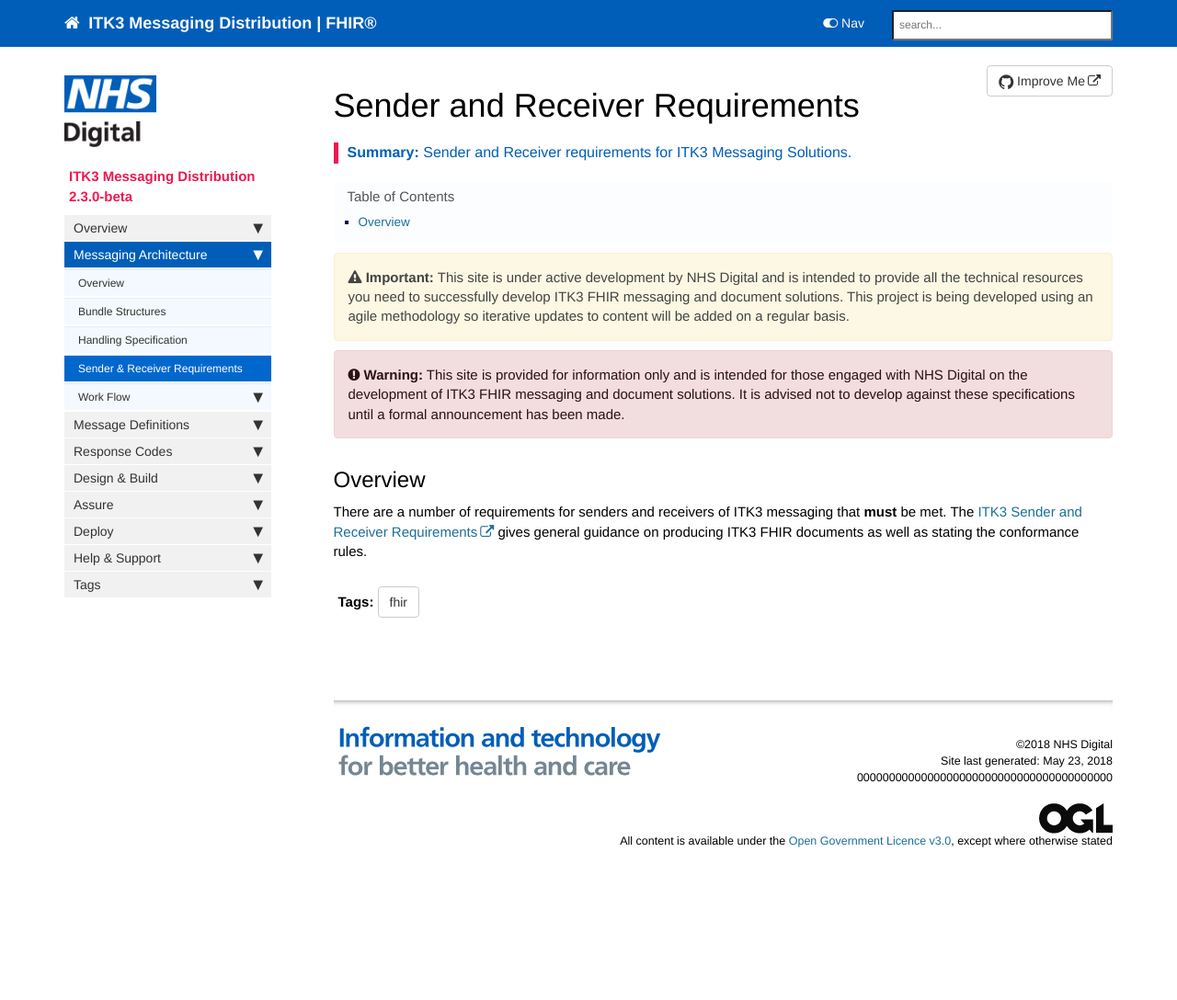
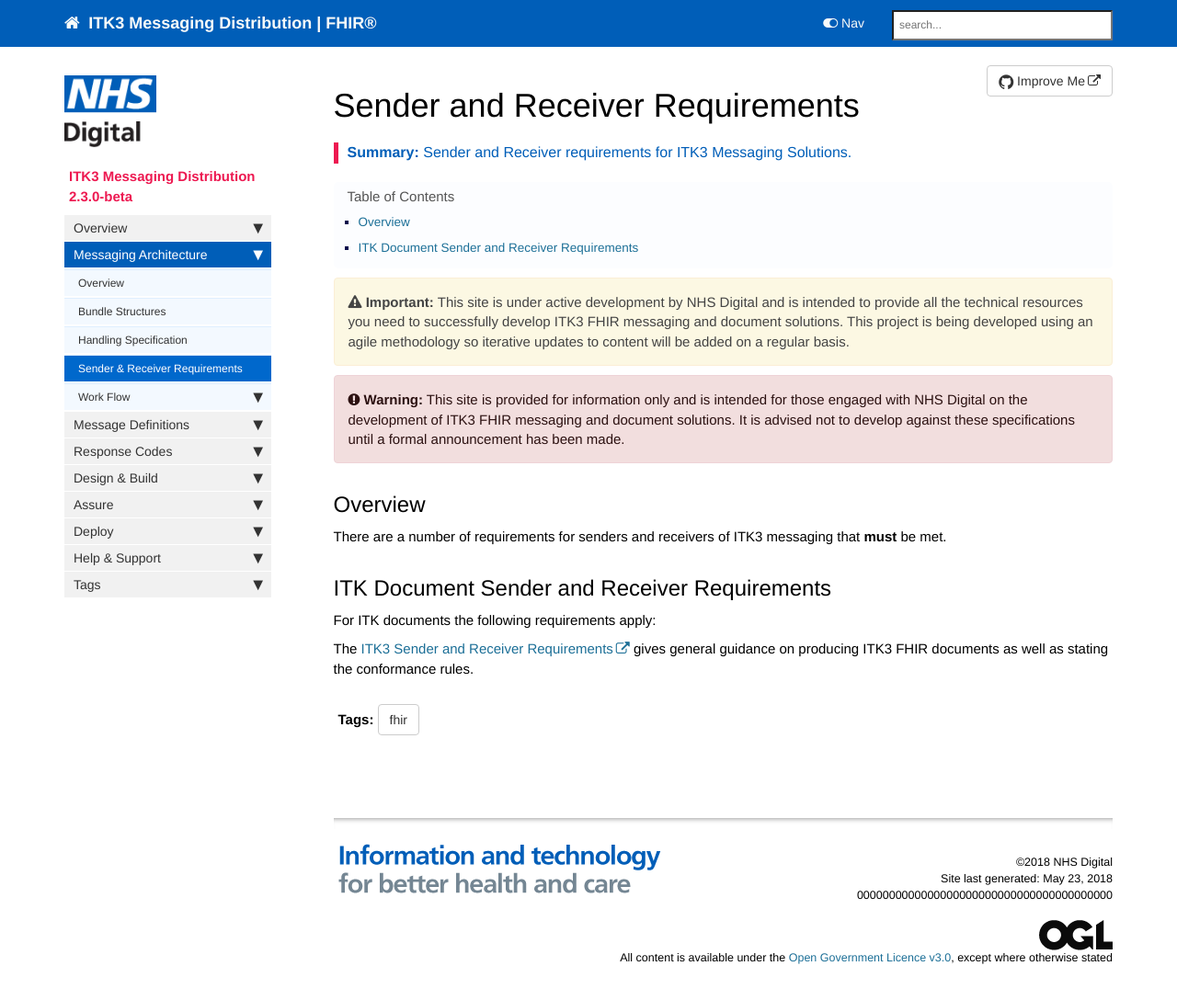
Before and after one commit to nhsconnect/ITK3-Messaging-Distribution, a Jekyll site: the page built from pages/explore/explore_snd&rec_req.md, in a window 1280 px wide and 1112 px high. Shown: the top 1088 px of the window at 92% size. Built offline with Jekyll 4.4.1, drawn with Linux system fonts in a browser that asks for light colours; nearby versions of some CDN libraries; comment, search, counter and statistics services are not loaded.

Commit message:
reworded

```diff
--- a/pages/explore/explore_snd&rec_req.md
+++ b/pages/explore/explore_snd&rec_req.md
@@ -11,4 +11,10 @@ summary: "Sender and Receiver requirements for ITK3 Messaging Solutions."
 
 ## Overview ##
 
-There are a number of requirements for senders and receivers of ITK3 messaging that **must** be met. The [ITK3 Sender and Receiver Requirements](http://xxxxx) gives general guidance on producing ITK3 FHIR documents as well as stating the conformance rules.
+There are a number of requirements for senders and receivers of ITK3 messaging that **must** be met.
+
+## ITK Document Sender and Receiver Requirements ##
+
+For ITK documents the following requirements apply:
+
+The [ITK3 Sender and Receiver Requirements](http://xxxxx) gives general guidance on producing ITK3 FHIR documents as well as stating the conformance rules.
```
Also changed, not shown: pages/explore/explore_hand_spec.md (+2 -1 lines).
